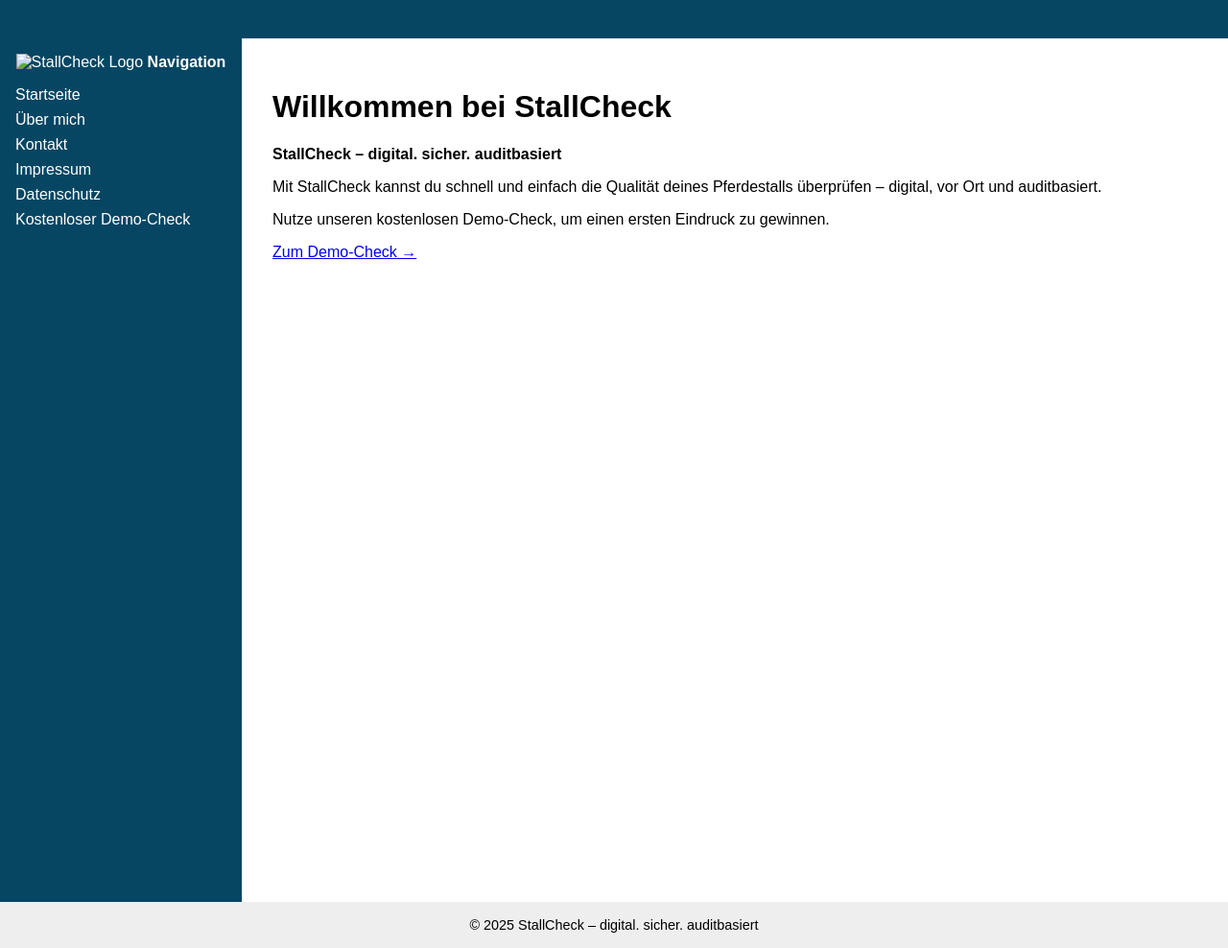
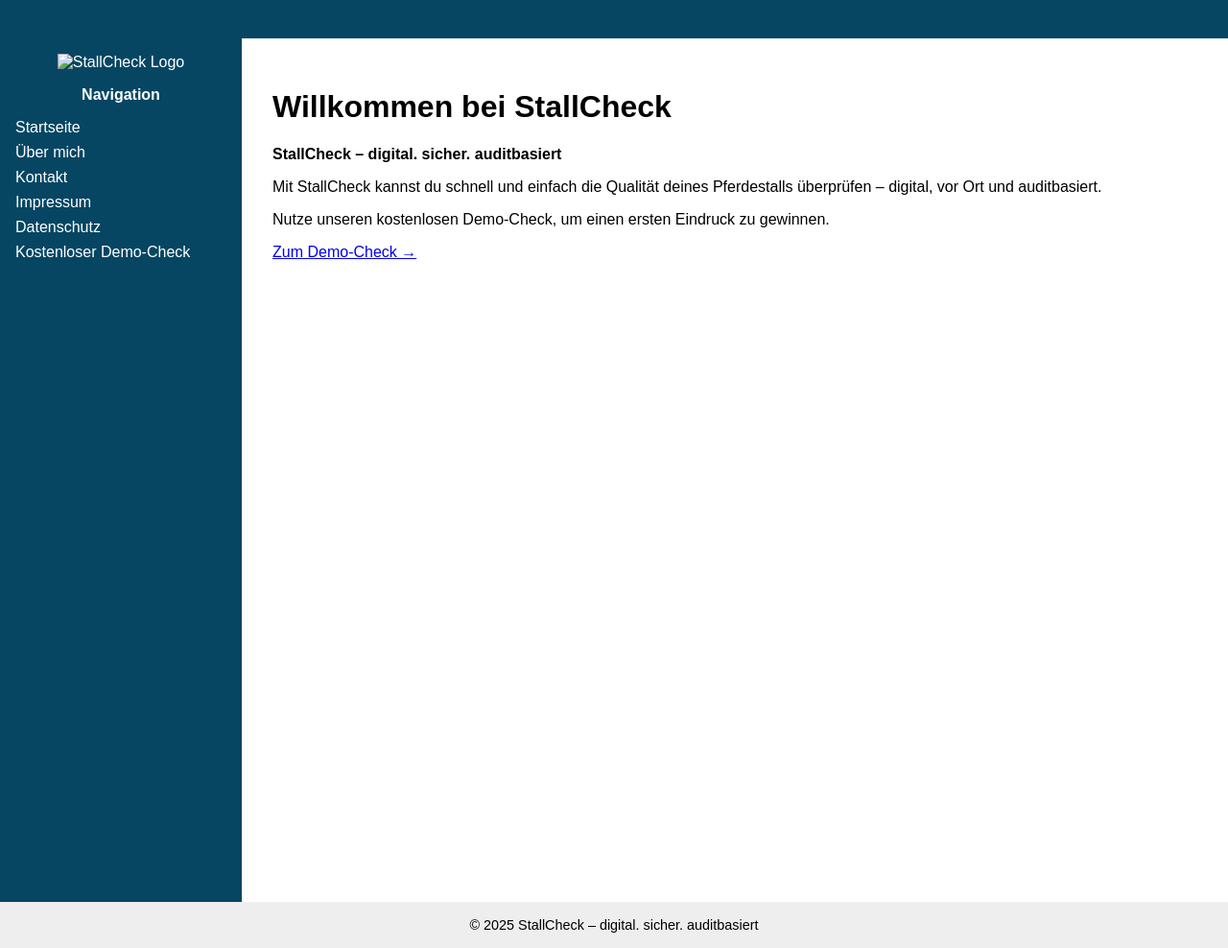
Before and after one commit to Kerstin78/stallcheck, a Jekyll site: the page built from index.md, in a window 1280 px wide. Shown: the whole page at 96% size. Built offline with Jekyll 4.4.1, drawn with Linux system fonts in a browser that asks for light colours.

Commit message:
Update default.html

```diff
--- a/_layouts/default.html
+++ b/_layouts/default.html
@@ -63,7 +63,7 @@
     <div class="container">
       <nav>
         <img src="{{ '/assets/images/logo-stallcheck.png' | relative_url }}" alt="StallCheck Logo" />
-        <strong>Navigation</strong>
+        <strong style="display: block; margin-bottom: 1rem;">Navigation</strong>
         <a href="{{ '/' | relative_url }}">Startseite</a>
         <a href="{{ '/ueber-mich/' | relative_url }}">Über mich</a>
         <a href="{{ '/kontakt/' | relative_url }}">Kontakt</a>
```
